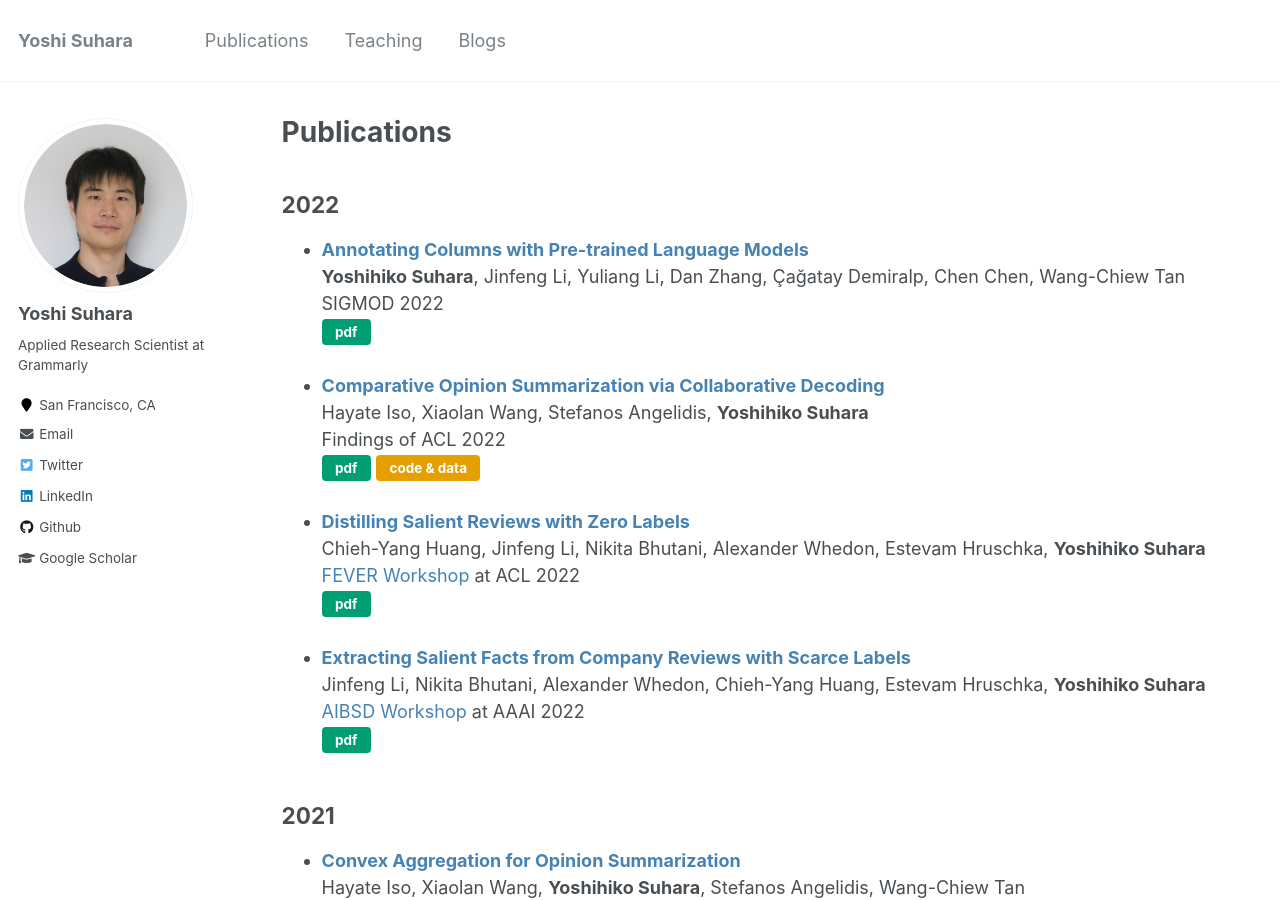
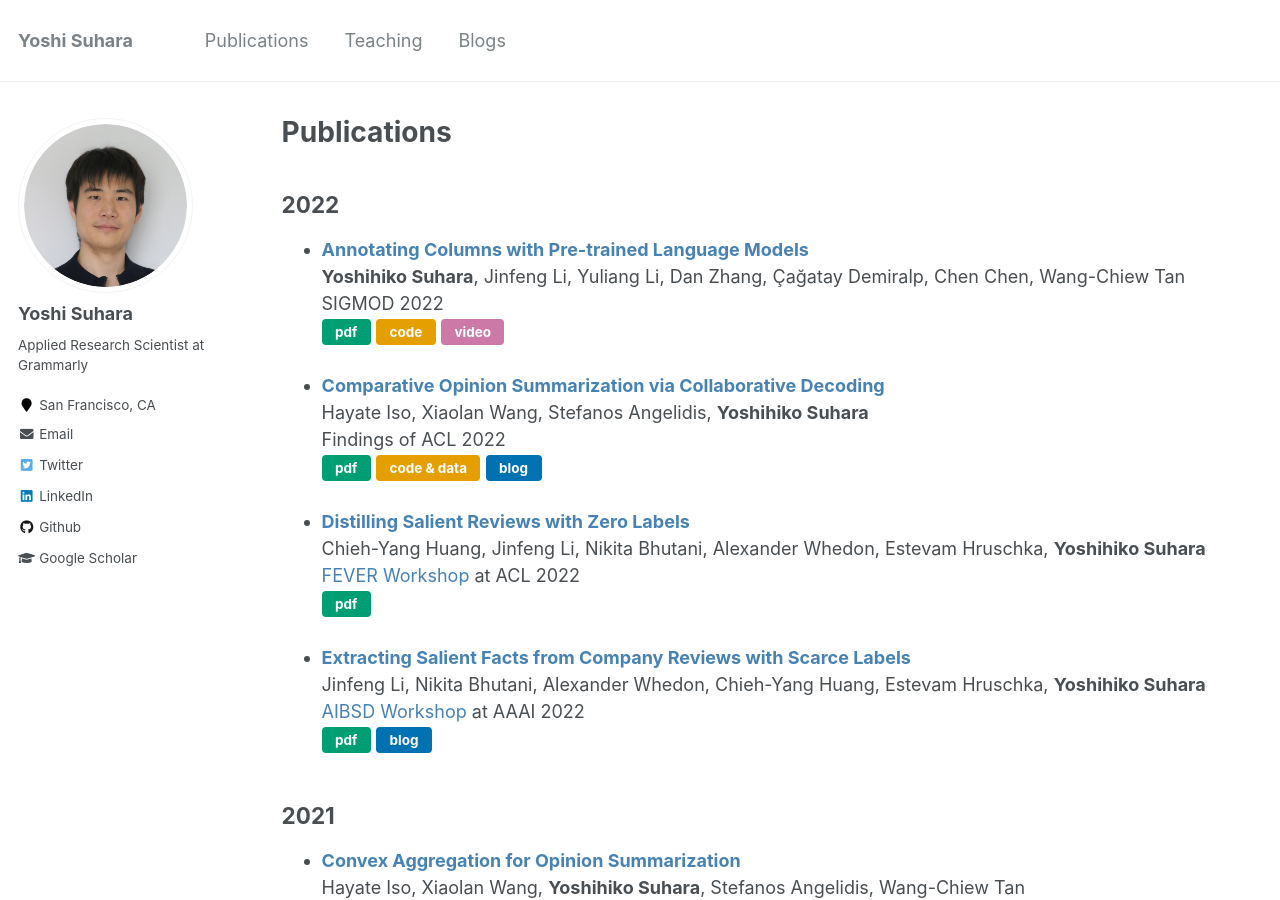
Before and after one commit to suhara/suhara.github.io, a Jekyll site: the page built from _pages/publications.md, in a window 1280 px wide and 900 px high. Built offline with Jekyll 4.4.1, drawn with Linux system fonts in a browser that asks for light colours.

Commit message:
Update publications.md

```diff
--- a/_pages/publications.md
+++ b/_pages/publications.md
@@ -18,24 +18,26 @@ author_profile: true
 __Yoshihiko Suhara__, Jinfeng Li, Yuliang Li, Dan Zhang, Çağatay Demiralp, Chen Chen, Wang-Chiew Tan
 SIGMOD 2022
 [pdf](https://arxiv.org/abs/2104.01785){:class="btn btn-pdf"}
+[code](https://github.com/megagonlabs/doduo){:class="btn btn-code"}
+[video](https://www.youtube.com/watch?v=GzMUGWUsj-g){:class="btn btn-video"}
 
 - [__Comparative Opinion Summarization via Collaborative Decoding__](https://arxiv.org/abs/2110.07520)
 Hayate Iso, Xiaolan Wang, Stefanos Angelidis, __Yoshihiko Suhara__
 Findings of ACL 2022
 [pdf](https://arxiv.org/abs/2110.07520){:class="btn btn-pdf"}
 [code & data](https://github.com/megagonlabs/cocosum){:class="btn btn-code"}
+[blog](https://megagon.ai/blog/pick-cocosum/){:class="btn btn-blog"}
 
-- [__Distilling Salient Reviews with Zero Labels__]()
+- [__Distilling Salient Reviews with Zero Labels__](https://aclanthology.org/2022.fever-1.3/)
 Chieh-Yang Huang, Jinfeng Li, Nikita Bhutani, Alexander Whedon, Estevam Hruschka, __Yoshihiko Suhara__
 [FEVER Workshop](https://fever.ai/workshop.html) at ACL 2022
-[pdf](){:class="btn btn-pdf"}
+[pdf](https://aclanthology.org/2022.fever-1.3/){:class="btn btn-pdf"}
 
-- [__Extracting Salient Facts from Company Reviews with Scarce Labels__]()
+- [__Extracting Salient Facts from Company Reviews with Scarce Labels__](https://www.mdpi.com/2813-0324/3/1/9/pdf?version=1651231958)
 Jinfeng Li, Nikita Bhutani, Alexander Whedon, Chieh-Yang Huang, Estevam Hruschka, __Yoshihiko Suhara__
 [AIBSD Workshop](https://aibsdworkshop.github.io/2022/index.html) at AAAI 2022
-[pdf](){:class="btn btn-pdf"}
-
-
+[pdf](https://www.mdpi.com/2813-0324/3/1/9/pdf?version=1651231958){:class="btn btn-pdf"}
+[blog](https://megagon.ai/blog/extracting-salient-facts-with-scarce-labels/){:class="btn btn-blog"}
 
 
 ## 2021
```
